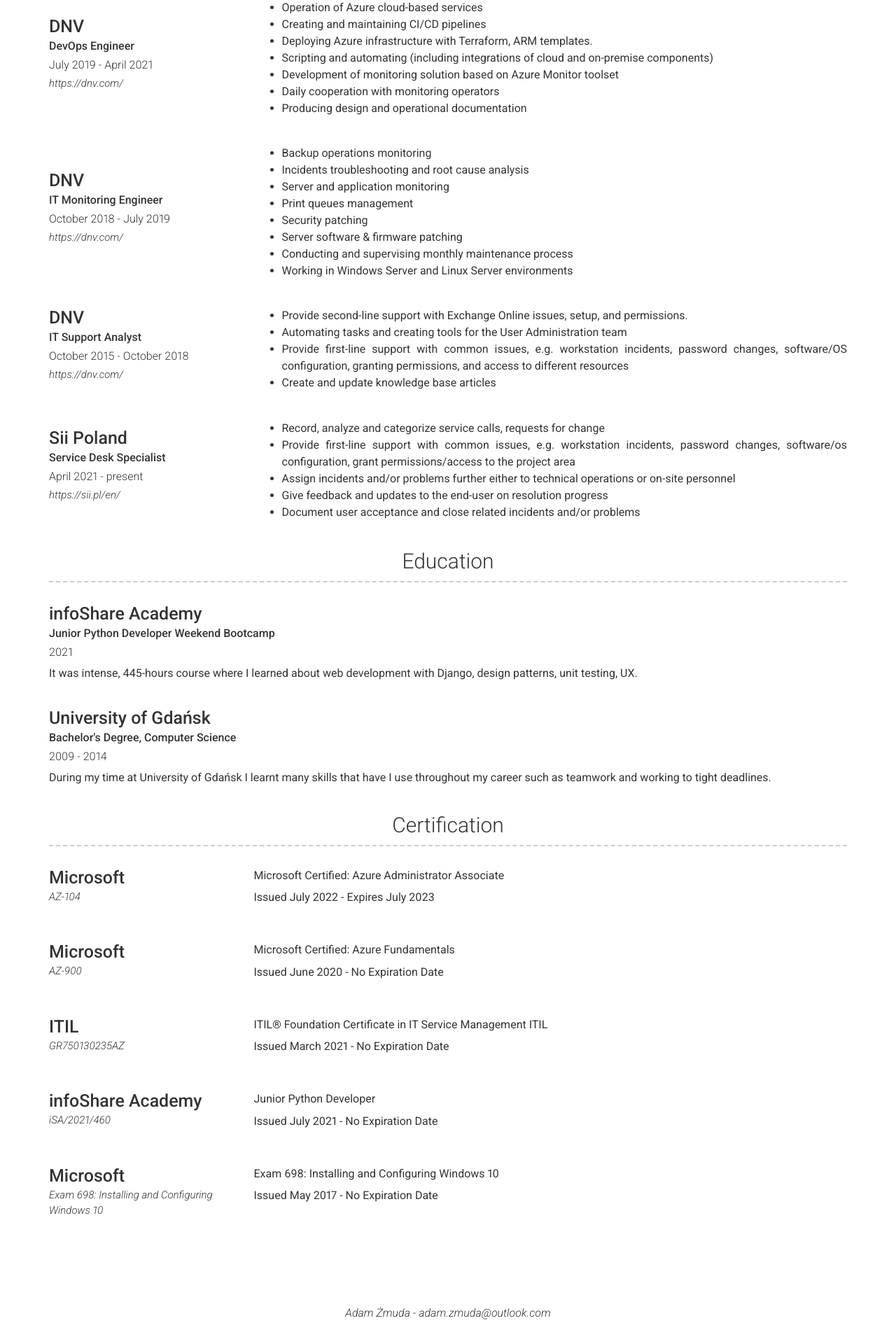
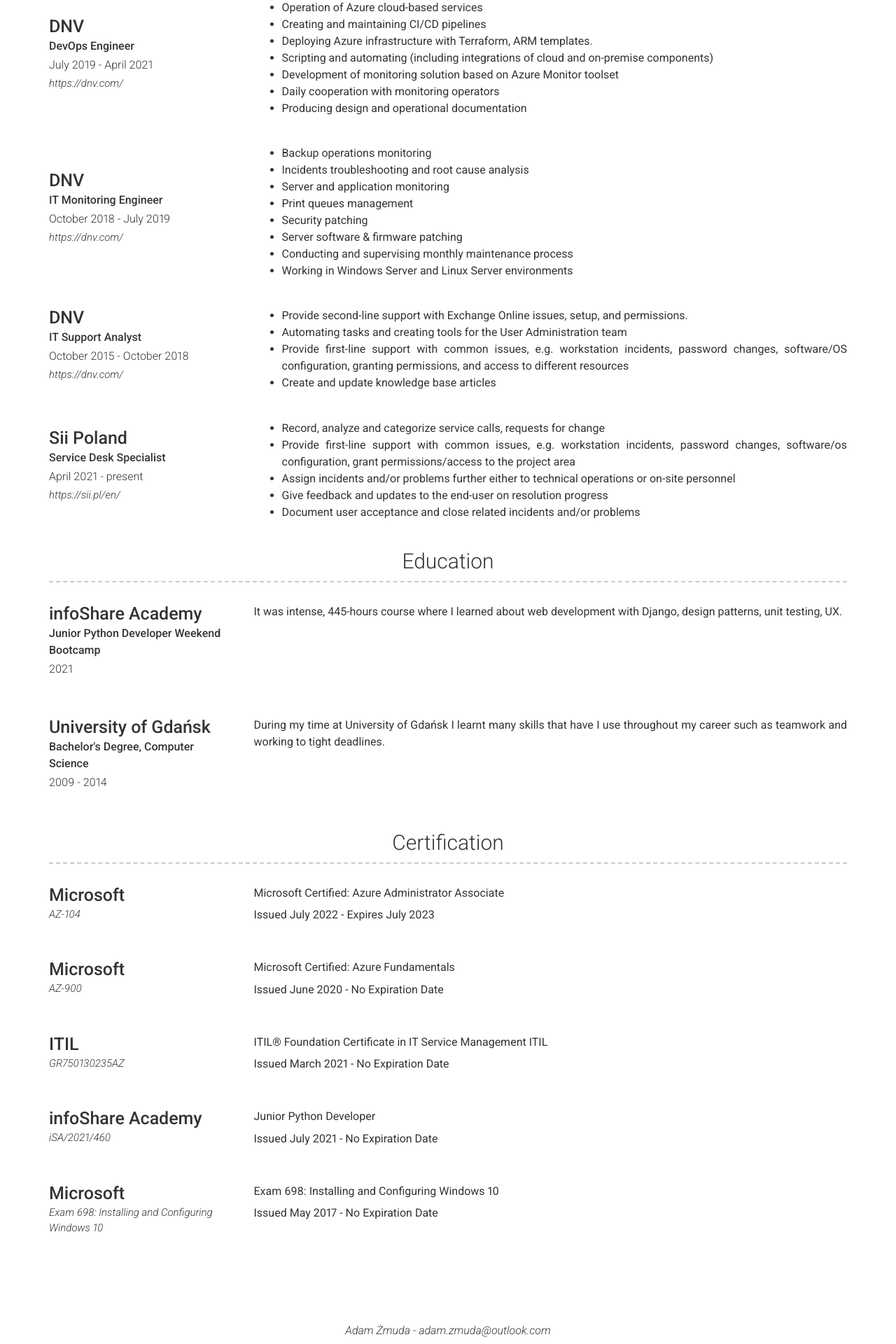
Before and after one commit to theadzik/cv, a Jekyll site: the page built from index.md, in a window 1280 px wide. Shown: the part 690-2610 px from the top of the page at 70% size. Built offline with Jekyll 4.4.1, drawn with Linux system fonts in a browser that asks for light colours; nearby versions of some CDN libraries; before the commit the page ends 2585 px from its top, so only the background shows below that.

Commit message:
change education layout to left

```diff
--- a/_config.yml
+++ b/_config.yml
@@ -126,14 +126,14 @@ content:
   - title: Education
     layout: list
     content:
-      - layout: top
+      - layout: left
         title: infoShare Academy
         sub_title: Junior Python Developer Weekend Bootcamp
         caption: 2021
         description: |
           It was intense, 445-hours course where I learned about web development with Django, design patterns, unit testing, UX.
 
-      - layout: top
+      - layout: left
         title: University of Gdańsk
         sub_title: Bachelor's Degree, Computer Science
         caption: 2009 - 2014
```
